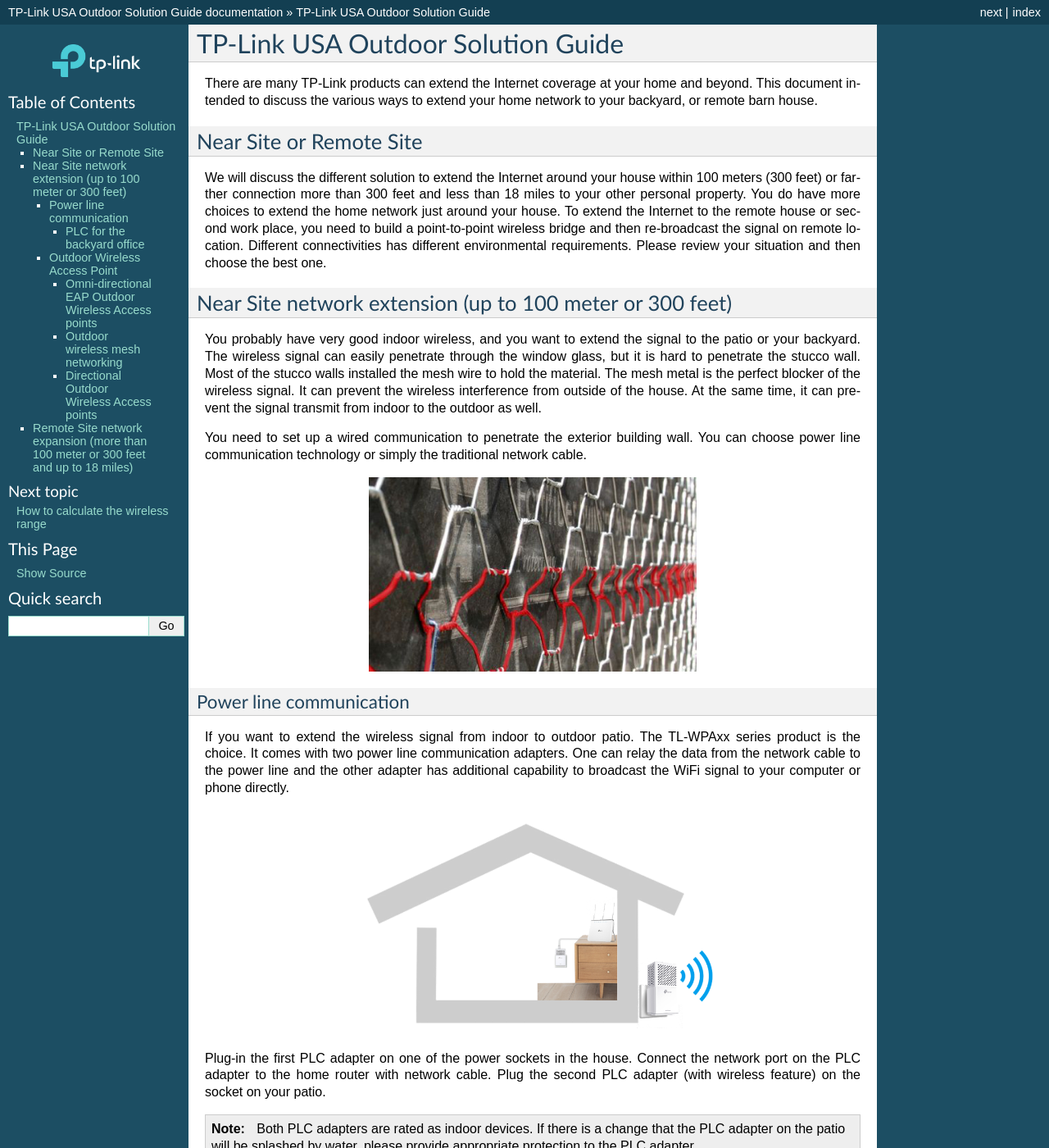
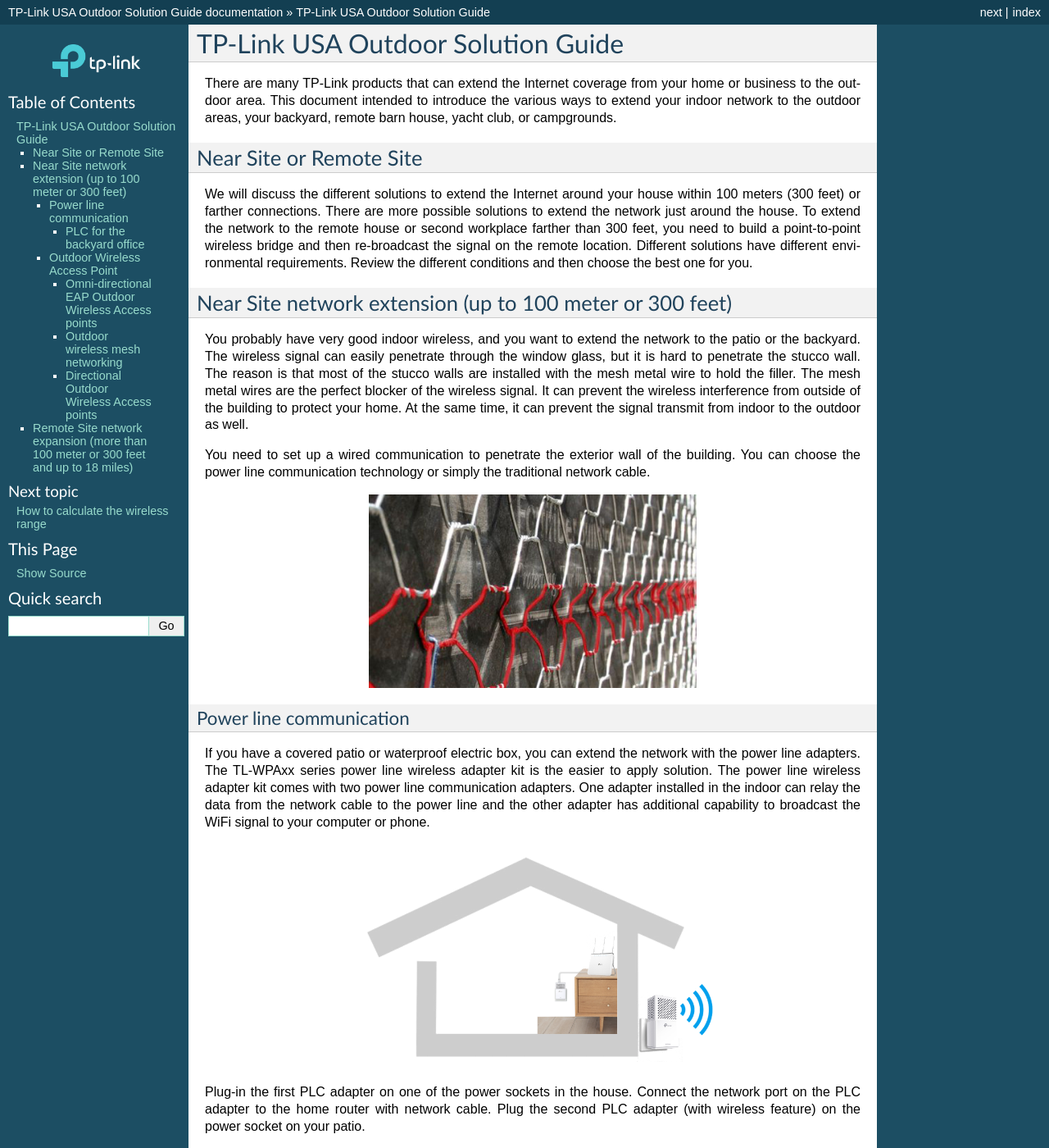
Before and after one commit to vincenttu/tplinkusa-outdoor, a Sphinx documentation site: the page built from source/index.rst, in a window 1280 px wide and 1400 px high. Shown: the whole window at 82% size. Built offline with Sphinx 7.4.7, drawn with Linux system fonts in a browser that asks for light colours; some of the changed text lies outside the part shown.

Commit message:
3/8/2021

```diff
--- a/source/index.rst
+++ b/source/index.rst
@@ -3,19 +3,20 @@
 TP-Link USA Outdoor Solution Guide
 ==================================
 
-There are many TP-Link products can extend the Internet coverage at your home and beyond. This document intended to discuss the various ways to extend your home network to your backyard, or remote barn house.
+There are many TP-Link products that can extend the Internet coverage from your home or business to the outdoor area. This document intended to introduce the various ways to extend your indoor network to the outdoor areas, your backyard, remote barn house, yacht club, or campgrounds.
 
 Near Site or Remote Site
 ------------------------
 
-We will discuss the different solution to extend the Internet around your house within 100 meters (300 feet) or farther connection more than 300 feet and less than 18 miles to your other personal property. You do have more choices to extend the home network just around your house. To extend the Internet to the remote house or second work place, you need to build a point-to-point wireless bridge and then re-broadcast the signal on remote location. Different connectivities has different environmental requirements. Please review your situation and then choose the best one.
+We will discuss the different solutions to extend the Internet around your house within 100 meters (300 feet) or farther connections. There are more possible solutions to extend the network just around the house. To extend the network to the remote house or second workplace farther than 300 feet, you need to build a point-to-point wireless bridge and then re-broadcast the signal on the remote location. Different solutions have different environmental requirements. Review the different conditions and then choose the best one for you.
 
 Near Site network extension (up to 100 meter or 300 feet)
 ---------------------------------------------------------
 
-You probably have very good indoor wireless, and you want to extend the signal to the patio or your backyard. The wireless signal can easily penetrate through the window glass, but it is hard to penetrate the stucco wall. Most of the stucco walls installed the mesh wire to hold the material. The mesh metal is the perfect blocker of the wireless signal. It can prevent the wireless interference from outside of the house. At the same time, it can prevent the signal transmit from indoor to the outdoor as well.
+You probably have very good indoor wireless, and you want to extend the network to the patio or the backyard. The wireless signal can easily penetrate through the window glass, but it is hard to penetrate the stucco wall. The reason is that most of the stucco walls are installed with the mesh metal wire to hold the filler. The mesh metal wires are the perfect blocker of the wireless signal. It can prevent the wireless interference from outside of the building to protect your home. At the same time, it can prevent the signal transmit from indoor to the outdoor as well.
 
-You need to set up a wired communication to penetrate the exterior building wall. You can choose power line communication technology or simply the traditional network cable.
+You need to set up a wired communication to penetrate the exterior wall of the building. You can choose the power line communication technology or simply the traditional network cable.
+
 
 .. image:: /images/mesh_wires.jpeg
     :width: 50%
@@ -24,13 +25,13 @@
 Power line communication
 ~~~~~~~~~~~~~~~~~~~~~~~~
 
-If you want to extend the wireless signal from indoor to outdoor patio. The TL-WPAxx series product is the choice. It comes with two power line communication adapters. One can relay the data from the network cable to the power line and the other adapter has additional capability to broadcast the WiFi signal to your computer or phone directly.
+If you have a covered patio or waterproof electric box, you can extend the network with the power line adapters. The TL-WPAxx series power line wireless adapter kit is the easier to apply solution. The power line wireless adapter kit comes with two power line communication adapters. One adapter installed in the indoor can relay the data from the network cable to the power line and the other adapter has additional capability to broadcast the WiFi signal to your computer or phone.
 
 .. image:: /images/PLC-patio.png
     :width: 60%
     :align: center
 
-Plug-in the first PLC adapter on one of the power sockets in the house. Connect the network port on the PLC adapter to the home router with network cable. Plug the second PLC adapter (with wireless feature) on the socket on your patio.
+Plug-in the first PLC adapter on one of the power sockets in the house. Connect the network port on the PLC adapter to the home router with network cable. Plug the second PLC adapter (with wireless feature) on the power socket on your patio.
 
 .. note::
    Both PLC adapters are rated as indoor devices. If there is a change that the PLC adapter on the patio will be splashed by water, please provide appropriate protection to the PLC adapter.
@@ -38,11 +39,11 @@
 PLC for the backyard office
 ^^^^^^^^^^^^^^^^^^^^^^^^^^^
 
-If you build your backyard office or summer house lately, you probably bury a power line from the main house to the isolated shed. If you do have a power line to the shed and no data wire, there is another chance to extend your network easily using the buried power line.
+If you build your backyard office or summer house lately, you probably bury a power line from the main house to the isolated shed. If you do have a power line to the shed and no data wire, you can extend your network easily using the buried power line.
 
 .. image:: /images/PLC-backyard_office.png
 
-Using the power line for the backyard office, you need to find the direct connect electric loop connecting your home and the backyard office. In most installations, the power line is connected between two circuit breaker panels. One on the main house and one on the backyard office. Therefore, The PLC adapters have to communicate to each other through at least 2 circuit breakers. Circuit breakers can be a challenge to the power line communication, with the latest technology the signal can still pass through them, but not the AFCI or GFCI type circuit breakers. Find the close by power socket to the power panel to build the best communication that you can have.
+Using the power line for the backyard office, you need to find the direct connect electric loop connecting your home and the backyard office. In most installations, the power line is connected between two circuit breaker panels. One on the main house and one on the backyard office. Therefore, The PLC adapters have to communicate to each other through at least 2 circuit breakers. Circuit breakers can be a challenge to the power line communication, with the latest technology the data communication can pass through a simple breaker, but not the AFCI or GFCI type circuit breakers. Find the close by power socket to the power panel to build the best communication that you can have.
 
 
 .. image:: /images/AFCI_Breaker.png
@@ -50,7 +51,7 @@
     :align: center
 
 .. note::
-   Other than AFCI or GFCI circuit breaker, you need to avoid the surge protector, power strip, and UPS. Those devices will filter the high frequency transpassing which the power line communication depends on.
+    Other than AFCI or GFCI circuit breaker, you need to avoid the surge protector, power strip, and UPS, Uninterrupted Power Supply. Those devices will filter the high frequency transpassing which the power line communication depends on.
 
 Outdoor Wireless Access Point
 ~~~~~~~~~~~~~~~~~~~~~~~~~~~~~
@@ -114,7 +115,7 @@
 Directional Outdoor Wireless Access points
 ^^^^^^^^^^^^^^^^^^^^^^^^^^^^^^^^^^^^^^^^^^
 
-The CPE Outdoor wireless access points are part of Pharos long distance wireless bridge products. You can also use it to extend the signal around your house if the coverage is good to you:
+The CPE Outdoor wireless access points are part of Pharos long distance wireless bridge products. You can also use it to extend the signal around your house if the beam width coverage is good to you:
 
 * `CPE210 2.4GHz N300 Outdoor Wireless Access Point`_ |ExtLink|
 * `CPE510 5GHz N300 Outdoor Wireless Access Point`_ |ExtLink|
@@ -129,7 +130,7 @@
 
 .. _CPE710 5GHz AC867 Outdoor Wireless Access Point: https://www.tp-link.com/us/business-networking/outdoor-radio/cpe710/
 
-The CPE Outdoor wireless access point provides a strong outgoing signal as well as a high  receiving sensitivity. It can extend the range of the wireless and the communication range will be decided by the lower powered transceiver. Most of the time, it is your laptop or cell phone if you don’t use a pair of CPE.
+The CPE Outdoor wireless access point provides a strong transmitting signal as well as a high  receiving sensitivity. Building a wireless bridge with two identical CPEs can have optimal range and performance. When install only one CPE to extend the wireless range, the communication range will be decided by the weaker transmitter, usually, your wireless client such as a laptop or a cell phone.
 
 .. note::
    Here’s a reference page about `how to calculate the wireless range`_
@@ -149,13 +150,13 @@
     | Antenna   | 9 dBi  | 13 dBi | 23 dB  | ~                  |
     +-----------+--------+--------+--------+--------------------+
 
-Choose the Outdoor CPE which has a good coverage and the best wireless gain for the best result.
+Choose the Outdoor CPE which has a good coverage and the best wireless gain for your project.
 
 .. image:: /images/cpe_coverage.png
     :width: 80%
     :align: center
 
-One of the way using the CPE710 is use the access point with the feed antenna only, without reflective dish. The reflective dish can refocus the wireless signal to a certain direction with concentrated power. If you use the CPE710 in near site, just around your house, it is possible not using the reflective dish.
+The CPE710 access point comes with a feed antenna and a reflective dish. You can install the access point with or without the reflective dish. The reflective dish can refocus the wireless signal to your remote client with concentrated power. If you use the CPE710 in the near site, just around your house, you can remove the reflective dish. However, the direction of the radio waves is opposite.
 
 .. image:: /images/cpe710-feed-mode.png
     :width: 80%
--- a/source/wireless_range.rst
+++ b/source/wireless_range.rst
@@ -5,7 +5,9 @@
 
 .. image:: /images/FSPL_Allowance.png
 
-The transmitting power, receiving sensitivity, and antenna gains are stable or maneuverable. But, the path loss can be affected by the equipment setup, blockers, such as glass or wall,  reflection, deflection or other environmental factors. It is hard to estimate the path loss if the path condition is complicated. Usually, we will clear up the factors of attenuation and then make the range estimation as accurate as possible. Assume the transmitter and the receiver are face to face with no obstacles in between and neglect the factors of the reflection and deflection, then the major factor of the path loss is the Free Space Path Loss, FSPL. And we usually set other variable factors to the margin of the signal loss.
+The transmitting power, receiving sensitivity, and antenna gains are known parameters when you choose the devices. The path loss can be the only variable. The path loss can be contributed by the equipment setup, transmitting medium, such as glass or wall,  reflection, deflection or other environmental factors. It is hard to estimate the path loss when the path condition is complicated. In practice, we will choose the clear line-of-sight wireless path to avoid the possible path loss. Then, we can assume the transmitter and the receiver are face to face with no obstacles in between and neglect the factors of the reflection and deflection. Under this condition, the major factor of the path loss is the Free Space Path Loss, FSPL.
+
+The radio waves are directional and guided by the antenna. The CPE access point concentrates the waves in a limited angle of the direction. However, the receiver still cannot receive 100% of the transmitted power. As the distance between the transmitter and receiver increases, the receiving percentage decreases. The detailed calculation can be expressed by FSPL formula.
 
 .. note::
    **Free Space Path Loss:** The path loss in free space is a radio wave  decreases with distance by the inverse square law. The same amount of power spreads over an area proportional to the square of distance from the source. `External Reference`_ |ExtLink|
```
Also changed, not shown: other parts of source/wireless_range.rst (+1 -1 lines).
